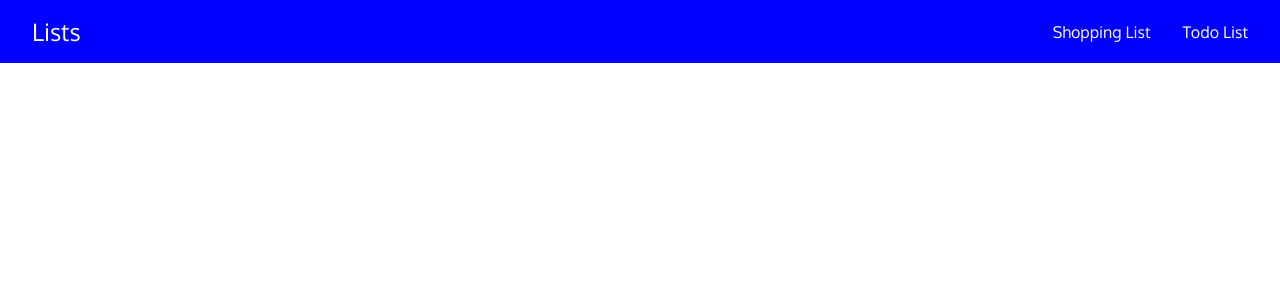
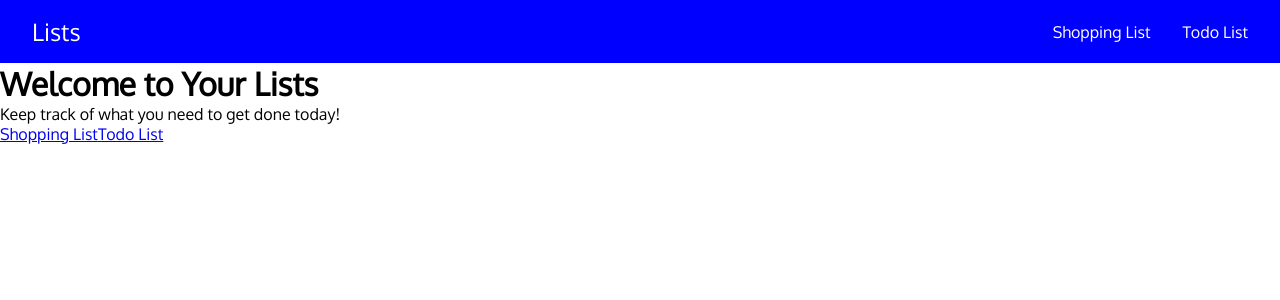
Before and after one commit to madeleinewoodbury/lists, a React (Create React App) app: page / in a window 1280 px wide. Shown: the top 300 px of the page. Built offline with nearby package versions, Linux system fonts and the light colour scheme.

Commit message:
Home component implemented

```diff
--- a/src/App.js
+++ b/src/App.js
@@ -1,12 +1,14 @@
 import React, { Component } from "react";
 import "./App.css";
 import Header from "./components/layout/Header";
+import Home from "./components/page/Home";
 
 class App extends Component {
   render() {
     return (
       <div className="App">
         <Header />
+        <Home />
       </div>
     );
   }
--- /dev/null
+++ b/src/components/page/Home.js
@@ -0,0 +1,20 @@
+import React from "react";
+
+const Home = () => {
+  return (
+    <div className="container">
+      <h1>Welcome to Your Lists</h1>
+      <p>Keep track of what you need to get done today!</p>
+      <div className="home-links">
+        <a href="/" className="btn">
+          Shopping List
+        </a>
+        <a href="/" className="btn">
+          Todo List
+        </a>
+      </div>
+    </div>
+  );
+};
+
+export default Home;
```
